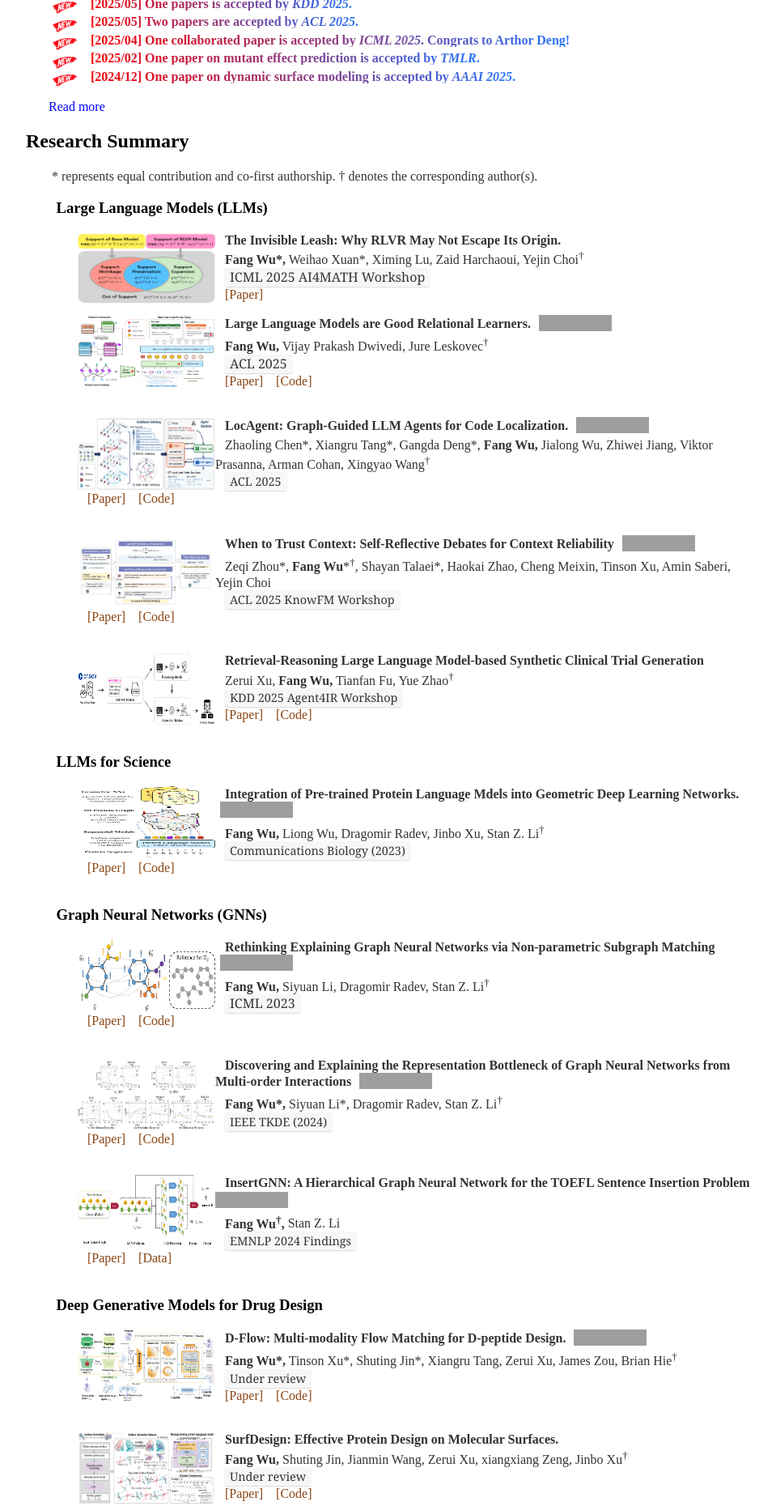
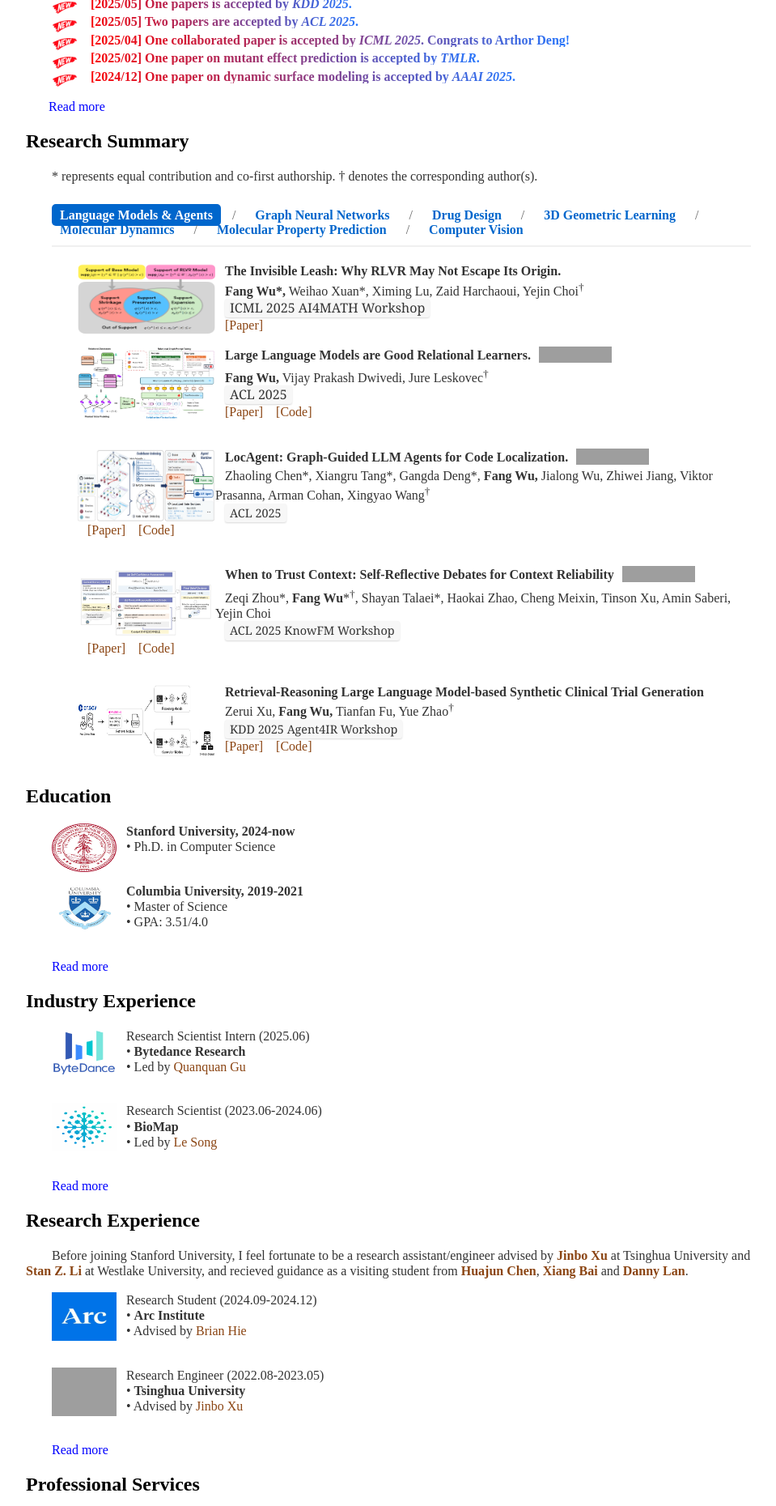
Before and after one commit to smiles724/smiles724.github.io, a Jekyll site: the page built from index.html, in a window 1280 px wide. Shown: the part 427-2287 px from the top of the page at 81% size, without its empty margins (160-1119 px from the left). Built offline with Jekyll 4.4.1, drawn with Linux system fonts in a browser that asks for light colours; nearby versions of some CDN libraries; a style sheet for code colours, icons or effects is not loaded; some of the changed text lies outside the part shown; grey boxes are pictures that could not be loaded.

Commit message:
2025-06-16

```diff
--- a/index.html
+++ b/index.html
@@ -5,6 +5,83 @@ title: Fang WU
 <head>
   <link rel="stylesheet" href="https://cdn.jsdelivr.net/npm/academicons@1.9.1/css/academicons.min.css">
 	<link rel="stylesheet" href="https://use.fontawesome.com/releases/v5.3.1/css/all.css" integrity="sha384-mzrmE5qonljUremFsqc01SB46JvROS7bZs3IO2EmfFsd15uHvIt+Y8vEf7N7fWAU" crossorigin="anonymous">
+	<style>
+        .filter-container {
+            margin: 20px 0;
+            padding: 10px 0;
+            border-bottom: 2px solid #f0f0f0;
+        }
+
+        .filter-link {
+            color: #0066cc;
+            text-decoration: none;
+            cursor: pointer;
+            font-weight: bold;
+            padding: 5px 10px;
+            border-radius: 5px;
+            transition: background-color 0.3s;
+        }
+
+        .filter-link:hover {
+            background-color: #f0f0f0;
+        }
+
+        .filter-link.active {
+            background-color: #0066cc;
+            color: white;
+        }
+
+        .filter-separator {
+            margin: 0 10px;
+            color: #666;
+        }
+
+        .topic-section {
+            margin: 20px 0;
+        }
+
+        .topic-section.hidden {
+            display: none;
+        }
+
+        .paper-item {
+            margin: 20px 0;
+            padding: 10px 0;
+        }
+
+        .paper-image {
+            float: left;
+            margin-right: 15px;
+        }
+
+        .paper-content {
+            margin-left: 185px; /* Adjust based on image width + margin */
+        }
+
+        .conference-tag {
+            display: inline-block;
+            background: #f7f7f7;
+            color: #333333;
+            padding: 2px 6px;
+            border-radius: 3px;
+            box-shadow: 0px 1px 2px rgba(0, 0, 0, 0.15);
+            font-weight: normal;
+            font-size: 0.9em;
+            font-family: 'Georgia', 'Times New Roman', serif;
+        }
+
+        .github-stars {
+            margin-left: 6px;
+            vertical-align: middle;
+        }
+
+        /* Clear floats after paper items */
+        .paper-item::after {
+            content: "";
+            display: table;
+            clear: both;
+        }
+    </style>
 </head>
 
 <body>
@@ -97,7 +174,25 @@ title: Fang WU
 	<h2><a name="pub"></a>Research Summary</h2>
 	<!-- TODO: seperate webpages for ai4s and LLM -->
 	<p style="margin-left: 2em;">* represents equal contribution and co-first authorship. &dagger; denotes the corresponding author(s).</p>
-	<h3 style="margin-left: 2em;">Large Language Models (LLMs)</h3>
+	<!-- Topic Filters -->
+    <div class="filter-container" style="margin-left: 2em;">
+        <a href="#" class="filter-link active" id="filter-llm" onclick="showTopic('llm'); return false;">Language Models & Agents</a>
+        <span class="filter-separator">/</span>
+        <a href="#" class="filter-link" id="filter-gnn" onclick="showTopic('gnn'); return false;">Graph Neural Networks</a>
+        <span class="filter-separator">/</span>
+        <a href="#" class="filter-link" id="filter-drug" onclick="showTopic('drug'); return false;">Drug Design</a>
+        <span class="filter-separator">/</span>
+        <a href="#" class="filter-link" id="filter-geometry" onclick="showTopic('geometry'); return false;">3D Geometric Learning</a>
+        <span class="filter-separator">/</span>
+        <a href="#" class="filter-link" id="filter-md" onclick="showTopic('md'); return false;">Molecular Dynamics</a>
+        <span class="filter-separator">/</span>
+        <a href="#" class="filter-link" id="filter-property" onclick="showTopic('property'); return false;">Molecular Property Prediction</a>
+        <span class="filter-separator">/</span>
+		<a href="#" class="filter-link" id="filter-vision" onclick="showTopic('vision'); return false;">Computer Vision</a>
+    </div>
+
+	<div id="section-llm" class="topic-section">
+<!--	<h3 style="margin-left: 2em;">Large Language Models (LLMs)</h3>-->
 			<p style="margin-left: 4em;">
 			<img src="img/paper/RLVR.png" align="left" width="170" height="90"/>
 			&nbsp&nbsp <b>The Invisible Leash: Why RLVR May Not Escape Its Origin.</b>  <br>
@@ -154,52 +249,21 @@ title: Fang WU
 			&nbsp&nbsp <a href="">[Code]</a> <br>
 			<br>
 		</p>
+	</div>
 
-	<h3 style="margin-left: 2em;">LLMs for Science</h3>
+    <div id="section-gnn" class="topic-section hidden">
+<!--	<h3 style="margin-left: 2em;">Graph Neural Networks (GNNs)</h3>-->
 		<p style="margin-left: 4em;">
-			<img src="img/paper/gnn_plm.png" align="left" width="170" height="90"/>
-			&nbsp&nbsp <b>Integration of Pre-trained Protein Language Mdels into Geometric Deep Learning Networks.</b>
+			<img src="img/paper/insertgnn.png" align="left" width="170" height="90"/>
+			&nbsp&nbsp <b>InsertGNN: A Hierarchical Graph Neural Network for the TOEFL Sentence Insertion Problem</b>
 			<span style="margin-left: 6px; vertical-align: middle;">
-			  <img src="https://img.shields.io/github/stars/smiles724/GGNN_Meets_PLM?style=social" alt="GitHub stars"/>
-			</span> <br>
-			&nbsp&nbsp <b>Fang Wu,</b> Liong Wu, Dragomir Radev, Jinbo Xu, Stan Z. Li<sup>&dagger;</sup><br>
+			  <img src="https://img.shields.io/github/stars/smiles724/TOEFL-Sentence-Insertion-Dataset?style=social" alt="GitHub stars"/>
+			</span><br>
+			&nbsp&nbsp <b>Fang Wu<sup>&dagger;</sup>,</b> Stan Z. Li <br>
 			&nbsp&nbsp <span style="display: inline-block;background: #f7f7f7; color: #333333;padding: 2px 6px;border-radius: 3px;box-shadow: 0px 1px 2px rgba(0, 0, 0, 0.15); font-weight: normal;
-    		font-size: 0.9em; font-family: 'Georgia', 'Times New Roman', serif;">Communications Biology (2023)</span> <br>
-			&nbsp&nbsp <a href="https://www.nature.com/articles/s42003-023-05133-1">[Paper]</a>
-			&nbsp&nbsp <a href="https://github.com/smiles724/GGNN_Meets_PLM">[Code]</a><br>
-			<br>
-		</p>
-<!-- 		<p style="margin-left: 4em;">
-			<img src="img/.png" align="left" width="170" height="90"/>
-			&nbsp&nbsp <b>DiffLibrary. </b> <br>
-			&nbsp&nbsp <b>Fang Wu,</b> <br>
-			&nbsp&nbsp <em>/em> <br>
-			&nbsp&nbsp <a href="">[Paper]</a>
-			&nbsp&nbsp <a href="">[Code]</a><br>
-			<br>
-		</p> -->
-<!-- 		<p style="margin-left: 4em;">
-			<img src="img/.png" align="left" width="170" height="90"/>https://www.ijcai.org/proceedings/2024/672
-			&nbsp&nbsp <b>Energy Flow Matching. </b> <br>
-			&nbsp&nbsp <b>Fang Wu,</b> <br>
-			&nbsp&nbsp <em></em> <br>
-			&nbsp&nbsp <a href="">[Paper]</a>
-			&nbsp&nbsp <a href="">[Code]</a><br>
-			<br>
-		</p> -->
-
-	<h3 style="margin-left: 2em;">Graph Neural Networks (GNNs)</h3>
-		<p style="margin-left: 4em;">
-			<img src="img/paper/matchexplainer.png" align="left" width="170" height="90"/>
-			&nbsp&nbsp <b>Rethinking Explaining Graph Neural Networks via Non-parametric Subgraph Matching</b>
-			<span style="margin-left: 6px; vertical-align: middle;">
-			  <img src="https://img.shields.io/github/stars/smiles724/MatchExplainer?style=social" alt="GitHub stars"/>
-			</span> <br>
-			&nbsp&nbsp <b>Fang Wu,</b> Siyuan Li, Dragomir Radev, Stan Z. Li<sup>&dagger;</sup><br>
-			&nbsp&nbsp <span style="display: inline-block;background: #f7f7f7; color: #333333;padding: 2px 6px;border-radius: 3px;box-shadow: 0px 1px 2px rgba(0, 0, 0, 0.15); font-weight: normal;
-    		font-size: 1.0em; font-family: 'Georgia', 'Times New Roman', serif;">ICML 2023</span> <br>
-			&nbsp&nbsp <a href="https://proceedings.mlr.press/v202/wu23j.html">[Paper]</a>
-			&nbsp&nbsp <a href="https://github.com/smiles724/MatchExplainer">[Code]</a><br>
+    		font-size: 0.9em; font-family: 'Georgia', 'Times New Roman', serif;">EMNLP 2024 Findings</span><br>
+			&nbsp&nbsp <a href="https://aclanthology.org/2024.findings-emnlp.9/">[Paper]</a>
+			&nbsp&nbsp <a href="https://github.com/smiles724/TOEFL-Sentence-Insertion-Dataset">[Data]</a> <br>
 			<br>
 		</p>
 		<p style="margin-left: 4em;">
@@ -216,21 +280,22 @@ title: Fang WU
 			<br>
 		</p>
 		<p style="margin-left: 4em;">
-			<img src="img/paper/insertgnn.png" align="left" width="170" height="90"/>
-			&nbsp&nbsp <b>InsertGNN: A Hierarchical Graph Neural Network for the TOEFL Sentence Insertion Problem</b>
+			<img src="img/paper/matchexplainer.png" align="left" width="170" height="90"/>
+			&nbsp&nbsp <b>Rethinking Explaining Graph Neural Networks via Non-parametric Subgraph Matching</b>
 			<span style="margin-left: 6px; vertical-align: middle;">
-			  <img src="https://img.shields.io/github/stars/smiles724/TOEFL-Sentence-Insertion-Dataset?style=social" alt="GitHub stars"/>
-			</span><br>
-			&nbsp&nbsp <b>Fang Wu<sup>&dagger;</sup>,</b> Stan Z. Li <br>
+			  <img src="https://img.shields.io/github/stars/smiles724/MatchExplainer?style=social" alt="GitHub stars"/>
+			</span> <br>
+			&nbsp&nbsp <b>Fang Wu,</b> Siyuan Li, Dragomir Radev, Stan Z. Li<sup>&dagger;</sup><br>
 			&nbsp&nbsp <span style="display: inline-block;background: #f7f7f7; color: #333333;padding: 2px 6px;border-radius: 3px;box-shadow: 0px 1px 2px rgba(0, 0, 0, 0.15); font-weight: normal;
-    		font-size: 0.9em; font-family: 'Georgia', 'Times New Roman', serif;">EMNLP 2024 Findings</span><br>
-			&nbsp&nbsp <a href="https://aclanthology.org/2024.findings-emnlp.9/">[Paper]</a>
-			&nbsp&nbsp <a href="https://github.com/smiles724/TOEFL-Sentence-Insertion-Dataset">[Data]</a> <br>
+    		font-size: 1.0em; font-family: 'Georgia', 'Times New Roman', serif;">ICML 2023</span> <br>
+			&nbsp&nbsp <a href="https://proceedings.mlr.press/v202/wu23j.html">[Paper]</a>
+			&nbsp&nbsp <a href="https://github.com/smiles724/MatchExplainer">[Code]</a><br>
 			<br>
 		</p>
+	</div>
 
-
-	<h3 style="margin-left: 2em;">Deep Generative Models for Drug Design</h3>
+    <div id="section-drug" class="topic-section hidden">
+<!--	<h3 style="margin-left: 2em;">Deep Generative Models for Drug Design</h3>-->
 		<p style="margin-left: 4em;">
 			<img src="img/paper/d-flow.png" align="left" width="170" height="90"/>
 			&nbsp&nbsp <b>D-Flow: Multi-modality Flow Matching for D-peptide Design. </b>
@@ -273,7 +338,7 @@ title: Fang WU
 			&nbsp&nbsp <b>Fang Wu*</b>, Shuting Jin, Zhengyuan Zhou, Xiangxiang Zeng, Jure Leskovec, Jinbo Xu<sup>&dagger;</sup><br>
 			&nbsp&nbsp <span style="display: inline-block;background: #f7f7f7; color: #333333;padding: 2px 6px;border-radius: 3px;box-shadow: 0px 1px 2px rgba(0, 0, 0, 0.15); font-weight: normal;
     		font-size: 0.9em; font-family: 'Georgia', 'Times New Roman', serif;">KDD 2025</span> <br>
-			&nbsp&nbsp <a href="">[Paper]</a><br>
+			&nbsp&nbsp <a href="doi.acm.org?doi=3711896.3737139">[Paper]</a><br>
 			<br>
 		</p>
 		<p style="margin-left: 4em;">
@@ -298,8 +363,10 @@ title: Fang WU
 			&nbsp&nbsp <a href="https://proceedings.neurips.cc/paper_files/paper/2023/hash/636d57c09a5baacd83722639265802f6-Abstract-Conference.html">[Paper]</a> <br>
 			<br>
 		</p>
+	</div>
 
-	<h3 style="margin-left: 2em;">3D Geometric Deep Learning</h3>
+    <div id="section-geometry" class="topic-section hidden">
+<!--	<h3 style="margin-left: 2em;">3D Geometric Deep Learning</h3>-->
 		<p style="margin-left: 4em;">
 			<img src="img/paper/posex.png" align="left" width="170" height="90"/>
 			&nbsp&nbsp <b>PoseX: AI Defeats Physics Approaches on Protein-Ligand Cross Docking.  </b>
@@ -308,7 +375,7 @@ title: Fang WU
 			</span> <br>
 			&nbsp&nbsp Yize Jiang*, Xinze Li*, Yuanyuan Zhang*, Jin Han*, Youjun Xu*, Ayush Pandit, Zaixi Zhang, Mengdi Wang, Mengyang Wang, Chong Liu, Guang Yang, Yejin Choi, Wu‑Jun Li<sup>&dagger;</sup>, Tianfan Fu<sup>&dagger;</sup>, <b>Fang Wu</b><sup>&dagger;</sup>, Junhong Liu<sup>&dagger;</sup> <br>
 			&nbsp&nbsp <span style="display: inline-block;background: #f7f7f7; color: #333333;padding: 2px 6px;border-radius: 3px;box-shadow: 0px 1px 2px rgba(0, 0, 0, 0.15); font-weight: normal;
-    		font-size: 0.9em; font-family: 'Georgia', 'Times New Roman', serif;">Under Review</span><br>
+    		font-size: 0.9em; font-family: 'Georgia', 'Times New Roman', serif;">NeurIPS 2025</span><br>
 			&nbsp&nbsp <a href="https://arxiv.org/pdf/2505.01700">[Paper]</a>
 			&nbsp&nbsp <a href="https://github.com/CataAI/PoseX">[Code]</a>
 			&nbsp&nbsp <a href="http://dock-lab.tech/">[Webpage]</a> <br>
@@ -320,8 +387,8 @@ title: Fang WU
 			&nbsp&nbsp Arthur Deng, Karsten D. Householder, <b>Fang Wu</b>, Sebastian Thrun, K. Christopher Garcia, Brian L. Trippe<sup>&dagger;</sup> <br>
 			&nbsp&nbsp <span style="display: inline-block;background: #f7f7f7; color: #333333;padding: 2px 6px;border-radius: 3px;box-shadow: 0px 1px 2px rgba(0, 0, 0, 0.15); font-weight: normal;
     		font-size: 0.9em; font-family: 'Georgia', 'Times New Roman', serif;">ICML 2025</span><br>
-			&nbsp&nbsp <a href="">[Paper]</a>
-			&nbsp&nbsp <a href="">[Code]</a> <br>
+			&nbsp&nbsp <a href="">[Paper]</a> <br>
+<!--			&nbsp&nbsp <a href="">[Code]</a> <br>-->
 			<br>
 		</p>
 		<p style="margin-left: 4em;">
@@ -376,6 +443,37 @@ title: Fang WU
 			&nbsp&nbsp <a href="https://github.com/smiles724/Molformer">[Code]</a><br>
 			<br>
 		</p>
+		<p style="margin-left: 4em;">
+			<img src="img/paper/gnn_plm.png" align="left" width="170" height="90"/>
+			&nbsp&nbsp <b>Integration of Pre-trained Protein Language Mdels into Geometric Deep Learning Networks.</b>
+			<span style="margin-left: 6px; vertical-align: middle;">
+			  <img src="https://img.shields.io/github/stars/smiles724/GGNN_Meets_PLM?style=social" alt="GitHub stars"/>
+			</span> <br>
+			&nbsp&nbsp <b>Fang Wu,</b> Liong Wu, Dragomir Radev, Jinbo Xu, Stan Z. Li<sup>&dagger;</sup><br>
+			&nbsp&nbsp <span style="display: inline-block;background: #f7f7f7; color: #333333;padding: 2px 6px;border-radius: 3px;box-shadow: 0px 1px 2px rgba(0, 0, 0, 0.15); font-weight: normal;
+    		font-size: 0.9em; font-family: 'Georgia', 'Times New Roman', serif;">Communications Biology (2023)</span> <br>
+			&nbsp&nbsp <a href="https://www.nature.com/articles/s42003-023-05133-1">[Paper]</a>
+			&nbsp&nbsp <a href="https://github.com/smiles724/GGNN_Meets_PLM">[Code]</a><br>
+			<br>
+		</p>
+<!-- 		<p style="margin-left: 4em;">
+			<img src="img/.png" align="left" width="170" height="90"/>
+			&nbsp&nbsp <b>DiffLibrary. </b> <br>
+			&nbsp&nbsp <b>Fang Wu,</b> <br>
+			&nbsp&nbsp <em>/em> <br>
+			&nbsp&nbsp <a href="">[Paper]</a>
+			&nbsp&nbsp <a href="">[Code]</a><br>
+			<br>
+		</p> -->
+<!-- 		<p style="margin-left: 4em;">
+			<img src="img/.png" align="left" width="170" height="90"/>https://www.ijcai.org/proceedings/2024/672
+			&nbsp&nbsp <b>Energy Flow Matching. </b> <br>
+			&nbsp&nbsp <b>Fang Wu,</b> <br>
+			&nbsp&nbsp <em></em> <br>
+			&nbsp&nbsp <a href="">[Paper]</a>
+			&nbsp&nbsp <a href="">[Code]</a><br>
+			<br>
+		</p> -->
 <!-- 		<p style="margin-left: 4em;">
 			<img src="img/.png" align="left" width="170" height="90"/>
 			&nbsp&nbsp <b>PDC-Net. </b> <br>
@@ -416,8 +514,23 @@ title: Fang WU
 			&nbsp&nbsp <a href="https://github.com/DeepSorption/DeepSorption1.0">[Code]</a><br>
 			<br>
 		</p>
+	</div>
 
-	<h3 style="margin-left: 2em;">Molecular Property Prediction</h3>
+    <div id="section-property" class="topic-section hidden">
+<!--	<h3 style="margin-left: 2em;">Molecular Property Prediction</h3>-->
+		<p style="margin-left: 4em;">
+			<img src="img/paper/instructmol.png" align="left" width="170" height="90"/>
+			&nbsp&nbsp <b>Instructor-inspired Machine Learning for Robust Molecular Property Prediction. </b>
+			<span style="margin-left: 6px; vertical-align: middle;">
+			  <img src="https://img.shields.io/github/stars/smiles724/InstructBio?style=social" alt="GitHub stars"/>
+			</span> <br>
+			&nbsp&nbsp <b>Fang Wu*<sup>&dagger;</sup>,</b> Shuting Jin*, Siyuan Li, Stan Z. Li<br>
+			&nbsp&nbsp <span style="display: inline-block;background: #f7f7f7; color: #333333;padding: 2px 6px;border-radius: 3px;box-shadow: 0px 1px 2px rgba(0, 0, 0, 0.15); font-weight: normal;
+    		font-size: 0.9em; font-family: 'Georgia', 'Times New Roman', serif;">NeurIPS 2024</span> <br>
+			&nbsp&nbsp <a href="https://neurips.cc/virtual/2024/poster/93976">[Paper]</a>
+			&nbsp&nbsp <a href="https://github.com/smiles724/InstructBio">[Code]</a><br>
+			<br>
+		</p>
 		<p style="margin-left: 4em;">
 			<img src="img/paper/semimol.png" align="left" width="170" height="90"/>
 			&nbsp&nbsp <b>A Semi-supervised Molecular Learning Framework for Activity Cliff Estimation. </b>
@@ -428,19 +541,6 @@ title: Fang WU
 			&nbsp&nbsp <span style="display: inline-block;background: #f7f7f7; color: #333333;padding: 2px 6px;border-radius: 3px;box-shadow: 0px 1px 2px rgba(0, 0, 0, 0.15); font-weight: normal;
     		font-size: 0.9em; font-family: 'Georgia', 'Times New Roman', serif;">IJCAI 2024</span> <br>
 			&nbsp&nbsp <a href="https://www.ijcai.org/proceedings/2024/672">[Paper]</a>
-			&nbsp&nbsp <a href="https://github.com/smiles724/InstructBio">[Code]</a><br>
-			<br>
-		</p>
-		<p style="margin-left: 4em;">
-			<img src="img/paper/instructmol.png" align="left" width="170" height="90"/>
-			&nbsp&nbsp <b>A Semi-supervised Molecular Learning Framework for Activity Cliff Estimation. </b>
-			<span style="margin-left: 6px; vertical-align: middle;">
-			  <img src="https://img.shields.io/github/stars/smiles724/InstructBio?style=social" alt="GitHub stars"/>
-			</span> <br>
-			&nbsp&nbsp <b>Fang Wu*<sup>&dagger;</sup>,</b> Shuting Jin*, Siyuan Li, Stan Z. Li<br>
-			&nbsp&nbsp <span style="display: inline-block;background: #f7f7f7; color: #333333;padding: 2px 6px;border-radius: 3px;box-shadow: 0px 1px 2px rgba(0, 0, 0, 0.15); font-weight: normal;
-    		font-size: 0.9em; font-family: 'Georgia', 'Times New Roman', serif;">NeurIPS 2024</span> <br>
-			&nbsp&nbsp <a href="https://neurips.cc/virtual/2024/poster/93976">[Paper]</a>
 			&nbsp&nbsp <a href="https://github.com/smiles724/InstructBio">[Code]</a><br>
 			<br>
 		</p>
@@ -457,9 +557,11 @@ title: Fang WU
 			&nbsp&nbsp <a href="https://github.com/smiles724/MROT">[Code]</a><br>
 			<br>
 		</p>
+	</div>
 
 
-	<h3 style="margin-left: 2em;">Molecular Dynamics (MD) Simulations</h3>
+	<div id="section-md" class="topic-section hidden">
+<!--	<h3 style="margin-left: 2em;">Molecular Dynamics (MD) Simulations</h3>-->
 		<p style="margin-left: 4em;">
 			<img src="img/paper/moe-dsr.png" align="left" width="170" height="90"/>
 			&nbsp&nbsp <b>Generalized Implicit Neural Representations for Dynamic Molecular Surface Modeling. </b> <br>
@@ -499,8 +601,10 @@ title: Fang WU
 			&nbsp&nbsp <a href="">[Paper]</a>
 			<br>
 		</p> -->
+	</div>
 
-	<h3 style="margin-left: 2em;">Computer Vision</h3>
+	<div id="section-vision" class="topic-section hidden">
+<!--	<h3 style="margin-left: 2em;">Computer Vision</h3>-->
 		<p style="margin-left: 4em;">
 			<img src="img/paper/semireward.png" align="left" width="170" height="90"/>
 			  <b>&nbsp&nbsp SemiReward: A General Reward Model for Semi-supervised Learning</b>
@@ -527,7 +631,7 @@ title: Fang WU
 			&nbsp&nbsp <a href="https://github.com/Westlake-AI/openmixup">[Code]</a> <br>
 			<br>
 		</p>
-	<h2></h2>
+	</div>
 	<p></p>
 
 	<h2><a name="edu"></a>Education</h2>
@@ -669,10 +773,10 @@ title: Fang WU
 
 	<h2><a name="ack"></a>Acknowledgement</h2>
 		<p style="text-indent: 2em;">My study cannot be possible without the support from my awesome friends, mentors, and collaborators! Check out some of them: </p>
-		<p style="margin-left: 4em;">Prof. <a href="https://scholar.google.com/citations?user=Q_kKkIUAAAAJ&hl=en">Jure Leskovec</a>, Prof. <a href="https://www.james-zou.com/">James Zou</a>, Prof. <a href="https://evodesign.org/team">Brian Hie</a>, Prof. <a href="https://briantrippe.com/">Brian Trippe</a>, Dr. <a href="">Auther Deng</a> at Stanford University.<br>
+		<p style="margin-left: 4em;">Prof. <a href="https://scholar.google.com/citations?user=Q_kKkIUAAAAJ&hl=en">Jure Leskovec</a>, Prof. <a href="https://www.james-zou.com/">James Zou</a>, Prof. <a href="https://briantrippe.com/">Brian Trippe</a>, Dr. <a href="">Auther Deng</a> at Stanford University.<br>
 		Prof. <a href="https://cpsc.yale.edu/people/dragomir-radev">Dragomir Radev</a>, Dr. <a href="https://xiangrutang.github.io/">Xiangru Tang</a> at Yale University. R.I.P. to Dr. Dragomir. <br>
 		<span id="more5" style="display: none;">
-		Prof. <a href="https://scholar.google.com/citations?user=Y-nyLGIAAAAJ&hl=en&oi=ao">Stan Z. Li</a>, Prof. <a href="http://www.cs.cmu.edu/~lanzhzh/">Danny Lan</a>, Dr. <a href="https://scholar.google.com/citations?user=SKTQTXwAAAAJ&hl=zh-CN">Siyuan Li</a>, Dr. <a href="https://lirongwu.github.io/">Lirong Wu</a>, Dr. Haitao Lin, Dr. Yufei Huang at Westlake University.<br>
+		Prof. <a href="https://scholar.google.com/citations?user=Y-nyLGIAAAAJ&hl=en&oi=ao">Stan Z. Li</a>, Prof. <a href="http://www.cs.cmu.edu/~lanzhzh/">Danny Lan</a>, Dr. <a href="https://scholar.google.com/citations?user=SKTQTXwAAAAJ&hl=zh-CN">Siyuan Li</a>, Dr. <a href="https://lirongwu.github.io/">Lirong Wu</a> at Westlake University.<br>
 		Prof. <a href="https://air.tsinghua.edu.cn/info/1047/1675.htm">Jinbo Xu</a>, Prof. <a href="https://scholar.google.com.hk/citations?user=pDMnGloAAAAJ&hl=zh-CN">Xianyun Zhan</a>, Dr. Shikun Feng at Tsinghua University, and Prof. <a href="https://gsai.ruc.edu.cn/addons/teacher/index/info.html?user_id=31&ruccode=ADIIMVRnBzFXMFdnVTAIOw%3D%3D&ln=en">Wenbing Huang</a> at Renmin University.<br>
 		Prof. <a href="https://person.zju.edu.cn/en/huajun">Huajun Chen</a>, Prof.  <a href="https://qiangairesearcher.github.io">Qiang Zhang</a>, Prof. Huabing Xing, Dr. <a href="https://www.researchgate.net/profile/Jiyu_Cui3">Jiyu Cui</a> at Zhejiang University.<br>
 		Prof. <a href="https://scholar.google.com/citations?user=B20HBMIAAAAJ&hl=en">Xiangxiang Zeng</a> at Hunan University and Prof. <a href="https://www.researchgate.net/profile/Jin-Shuting">Shuting Jin</a> at Wuhan Technology University.<br>
```
Also changed, not shown: other parts of index.html (+24 -0 lines).
